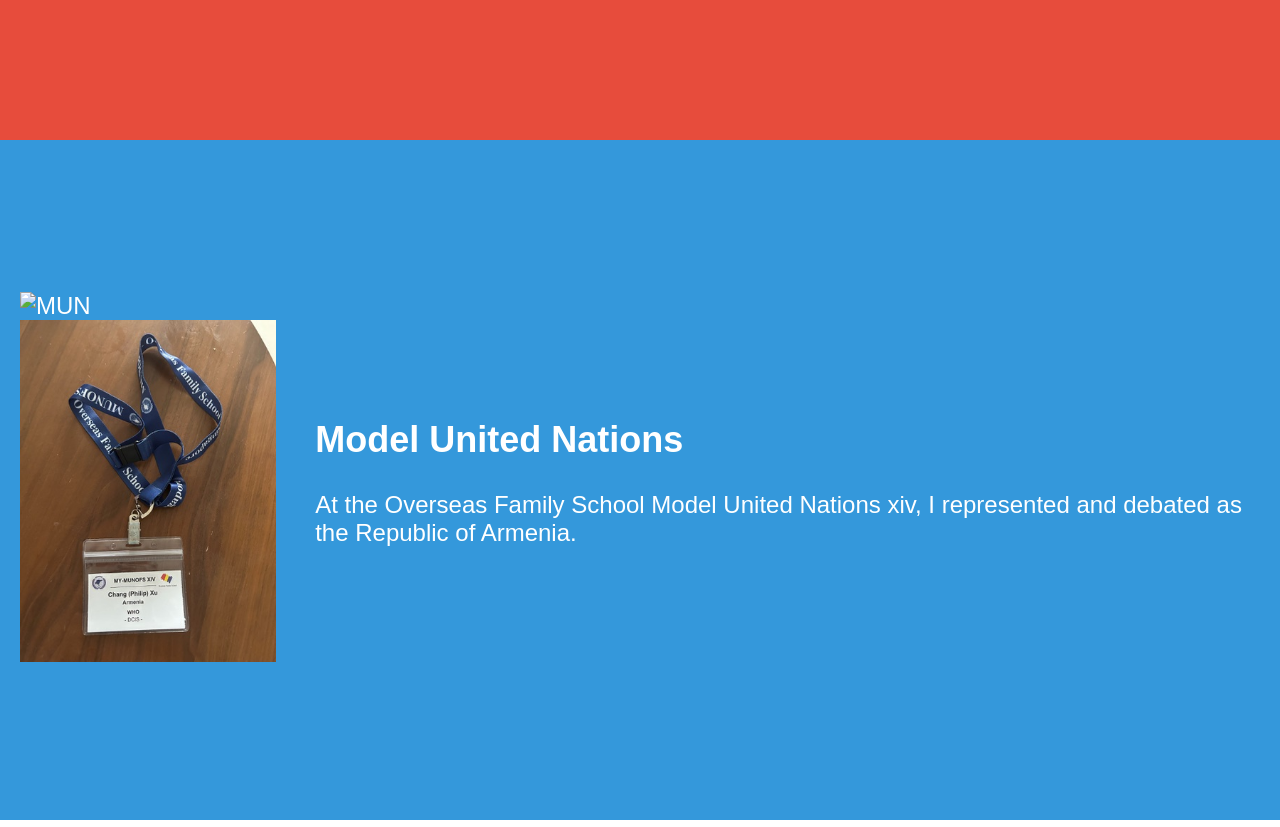
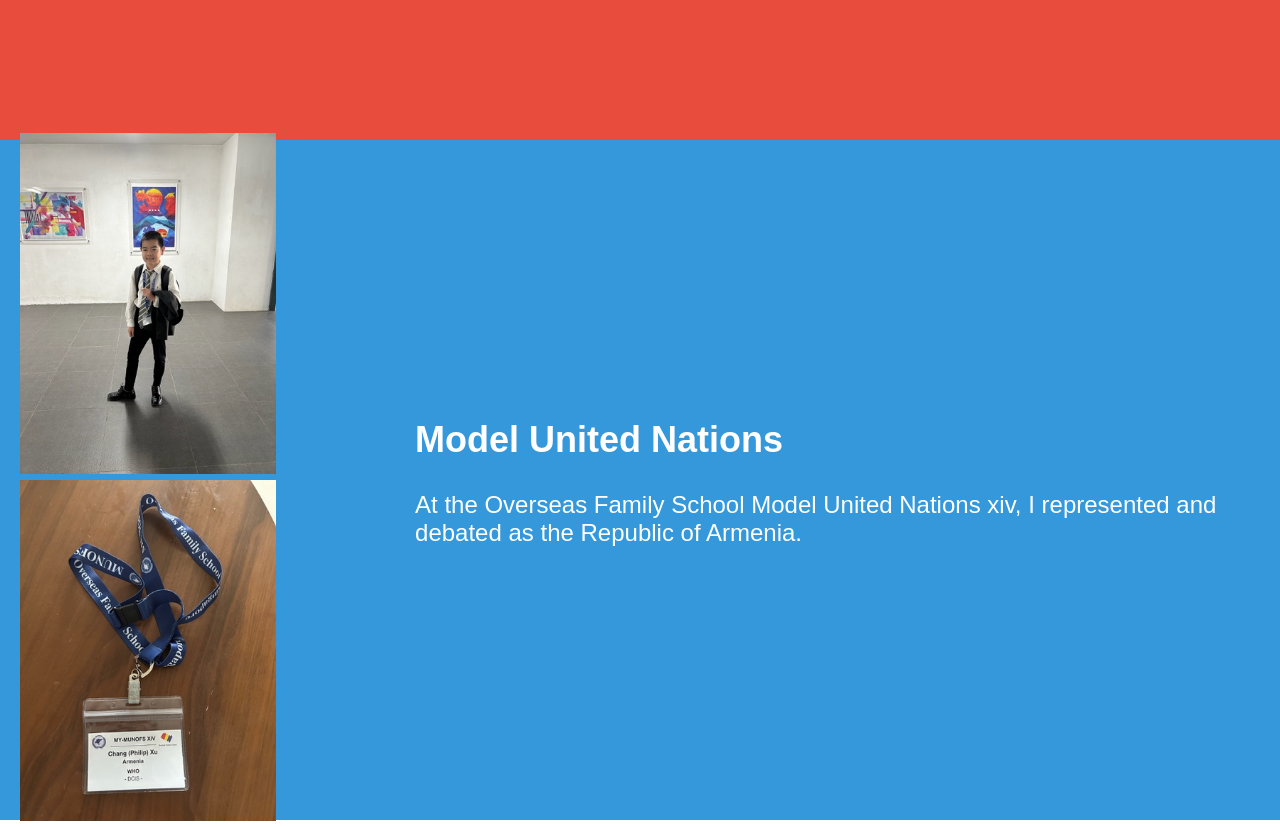
Before and after one commit to Philip-NAIS/Philip-NAIS.github.io, a plain HTML site: page index.html in a window 1280 px wide. Shown: the part 2580-3407 px from the top of the page. Drawn offline with Linux system fonts and the light colour scheme; a script that the page names is missing.

Commit message:
Update index.html

```diff
--- a/index.html
+++ b/index.html
@@ -65,7 +65,7 @@ font-family: Arial, sans-serif;
 
 <section class="accomplishment">
 <div class="images">
-<img src="Philip year7 MUN2023.2-2.jpeg" alt="MUN">
+<img src="Philip year7 MUN 2023.2-2.jpeg" alt="MUN">
 <img src="Philip year7 MUN 2023.2-3.jpeg" alt="MUN">
 </div>
 <div class="content">
```
